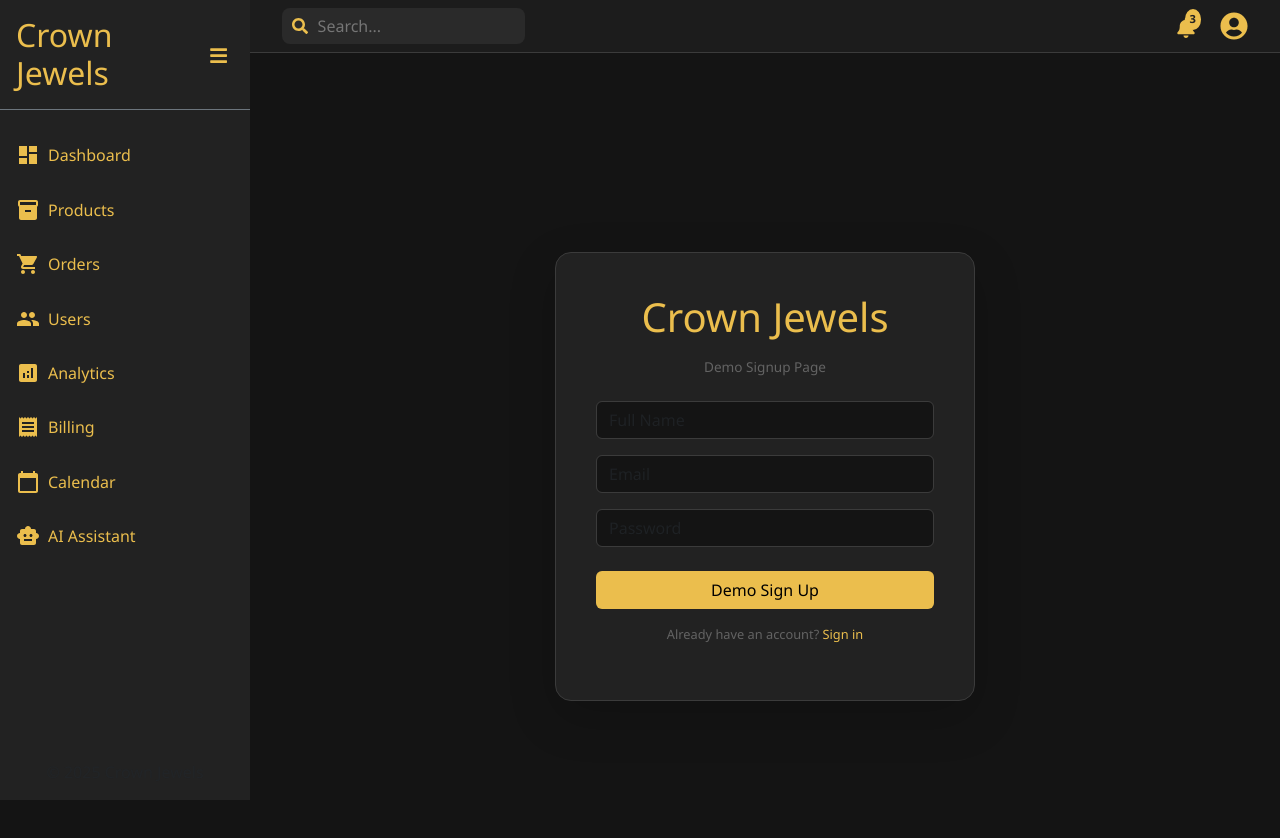
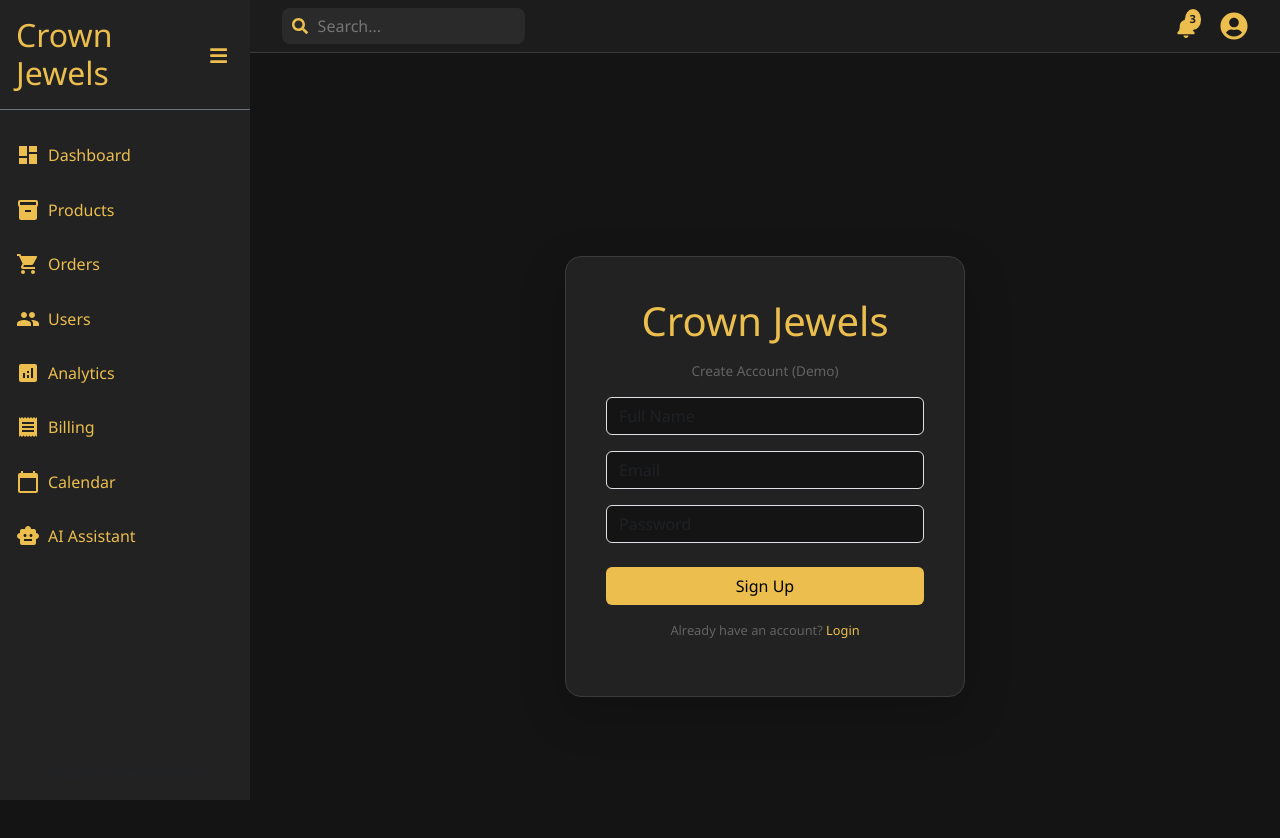
Before and after one commit to ayeshashafique018/ecommerce-admin-dashboard, a React (Vite) app: page /signup in a window 1280 px wide. Shown: the top 838 px of the page. Built offline with nearby package versions, Linux system fonts and the light colour scheme; sample sign-in values are in the browser's storage.

Commit message:
Updated signup & login with demo authentication flow

```diff
--- a/src/pages/Login.jsx
+++ b/src/pages/Login.jsx
@@ -1,7 +1,6 @@
 import React, { useState } from "react";
 import { useNavigate } from "react-router-dom";
 import Swal from "sweetalert2";
-import { login } from "../api/adminApi";
 
 export default function Login() {
   const navigate = useNavigate();
@@ -10,114 +9,226 @@ export default function Login() {
   const [password, setPassword] = useState("");
   const [loading, setLoading] = useState(false);
 
-  const handleSubmit = async (e) => {
+  const handleSubmit = (e) => {
     e.preventDefault();
     if (loading) return;
 
     setLoading(true);
 
-    try {
-      const response = await login(email, password);
+    setTimeout(() => {
+      const savedUser = JSON.parse(localStorage.getItem("user"));
 
-      const userData = response.data;
+      // Demo credentials
+      if (email === "admin@demo.com" && password === "123456") {
+        localStorage.setItem("token", "demo_token_123456");
 
         Swal.fire({
           icon: "success",
-        title: "Success",
-        text: `Welcome ${userData.name}`,
+          title: "Demo Login Successful",
         });
 
-      navigate("/dashboard", { replace: true });
-    } catch (err) {
-      const message =
-        err?.response?.data?.message ||
-        err?.response?.data ||
-        "Invalid email or password";
+        navigate("/dashboard");
+      }
+      // If user signed up before
+      else if (savedUser && savedUser.email === email) {
+        localStorage.setItem("token", "user_token_123");
 
         Swal.fire({
+          icon: "success",
+          title: "Login Successful",
+          text: `Welcome ${savedUser.name}`,
+        });
+
+        navigate("/dashboard");
+      } else {
+        Swal.fire({
           icon: "error",
-        title: "Authentication Failed",
-        text: message,
+          title: "Login Failed",
+          text: "Invalid credentials",
         });
-    } finally {
+      }
+
       setLoading(false);
-    }
+    }, 1000);
   };
 
   return (
-    <div
-      className="d-flex align-items-center justify-content-center"
-      style={{ minHeight: "100vh", backgroundColor: "#141414" }}
-    >
-      <div
-        className="card shadow-lg"
-        style={{
-          width: "100%",
-          maxWidth: "400px",
-          backgroundColor: "#222222",
-          borderColor: "#3b3b3b",
-          borderRadius: "1rem",
-        }}
-      >
+    <div className="d-flex align-items-center justify-content-center" style={{ minHeight: "100vh", backgroundColor: "#141414" }}>
+      <div className="card shadow-lg" style={{ width: "100%", maxWidth: "400px", backgroundColor: "#222", borderColor: "#3b3b3b", borderRadius: "1rem" }}>
         <div className="card-body p-4">
           <h1 className="text-center mb-3" style={{ color: "#EBBE4D" }}>
             Crown Jewels
           </h1>
-          <p
-            className="text-center mb-4"
-            style={{ color: "#636363", fontSize: "0.85rem" }}
-          >
-            Admin Control Panel
+
+          <p className="text-center mb-3" style={{ color: "#636363", fontSize: "0.85rem" }}>
+            Admin Login
           </p>
 
+          {/* Demo hint */}
+          <div className="mb-3 text-center" style={{ color: "#aaa", fontSize: "0.8rem" }}>
+            Demo: <br />
+            Email: <code>admin@demo.com</code> <br />
+            Password: <code>123456</code>
+          </div>
+
           <form onSubmit={handleSubmit}>
-            <div className="mb-3">
-              <label className="form-label" style={{ color: "#636363" }}>
-                Email
-              </label>
             <input
               type="email"
-                className="form-control"
-                style={{
-                  backgroundColor: "#141414",
-                  color: "#fff",
-                  borderColor: "#3b3b3b",
-                }}
+              placeholder="Email"
+              className="form-control mb-3"
+              style={{ backgroundColor: "#141414", color: "#fff" }}
               value={email}
               onChange={(e) => setEmail(e.target.value)}
               required
             />
-            </div>
 
-            <div className="mb-4">
-              <label className="form-label" style={{ color: "#636363" }}>
-                Password
-              </label>
             <input
               type="password"
-                className="form-control"
-                style={{
-                  backgroundColor: "#141414",
-                  color: "#fff",
-                  borderColor: "#3b3b3b",
-                }}
+              placeholder="Password"
+              className="form-control mb-4"
+              style={{ backgroundColor: "#141414", color: "#fff" }}
               value={password}
               onChange={(e) => setPassword(e.target.value)}
               required
             />
-            </div>
 
-            <button
-              type="submit"
-              className="btn w-100"
-              style={{ backgroundColor: "#EBBE4D", color: "#000" }}
-              disabled={loading}
-            >
-              {loading ? "Authenticating..." : "Sign In"}
+            <button className="btn w-100" style={{ backgroundColor: "#EBBE4D", color: "#000" }} disabled={loading}>
+              {loading ? "Logging in..." : "Login"}
             </button>
           </form>
+
+          <p className="text-center mt-3" style={{ color: "#636363", fontSize: "0.8rem" }}>
+            Don’t have an account?{" "}
+            <span style={{ color: "#EBBE4D", cursor: "pointer" }} onClick={() => navigate("/signup")}>
+              Sign up
+            </span>
+          </p>
         </div>
       </div>
     </div>
   );
 }
+
+// import React, { useState } from "react";
+// import { useNavigate } from "react-router-dom";
+// import Swal from "sweetalert2";
+// import { login } from "../api/adminApi";
+
+// export default function Login() {
+//   const navigate = useNavigate();
+
+//   const [email, setEmail] = useState("");
+//   const [password, setPassword] = useState("");
+//   const [loading, setLoading] = useState(false);
+
+//   const handleSubmit = async (e) => {
+//     e.preventDefault();
+//     if (loading) return;
+
+//     setLoading(true);
+
+//     try {
+//       const response = await login(email, password);
+
+//       const userData = response.data;
+
+//       Swal.fire({
+//         icon: "success",
+//         title: "Success",
+//         text: `Welcome ${userData.name}`,
+//       });
+
+//       navigate("/dashboard", { replace: true });
+//     } catch (err) {
+//       const message =
+//         err?.response?.data?.message ||
+//         err?.response?.data ||
+//         "Invalid email or password";
+
+//       Swal.fire({
+//         icon: "error",
+//         title: "Authentication Failed",
+//         text: message,
+//       });
+//     } finally {
+//       setLoading(false);
+//     }
+//   };
+
+//   return (
+//     <div
+//       className="d-flex align-items-center justify-content-center"
+//       style={{ minHeight: "100vh", backgroundColor: "#141414" }}
+//     >
+//       <div
+//         className="card shadow-lg"
+//         style={{
+//           width: "100%",
+//           maxWidth: "400px",
+//           backgroundColor: "#222222",
+//           borderColor: "#3b3b3b",
+//           borderRadius: "1rem",
+//         }}
+//       >
+//         <div className="card-body p-4">
+//           <h1 className="text-center mb-3" style={{ color: "#EBBE4D" }}>
+//             Crown Jewels
+//           </h1>
+//           <p
+//             className="text-center mb-4"
+//             style={{ color: "#636363", fontSize: "0.85rem" }}
+//           >
+//             Admin Control Panel
+//           </p>
+
+//           <form onSubmit={handleSubmit}>
+//             <div className="mb-3">
+//               <label className="form-label" style={{ color: "#636363" }}>
+//                 Email
+//               </label>
+//               <input
+//                 type="email"
+//                 className="form-control"
+//                 style={{
+//                   backgroundColor: "#141414",
+//                   color: "#fff",
+//                   borderColor: "#3b3b3b",
+//                 }}
+//                 value={email}
+//                 onChange={(e) => setEmail(e.target.value)}
+//                 required
+//               />
+//             </div>
+
+//             <div className="mb-4">
+//               <label className="form-label" style={{ color: "#636363" }}>
+//                 Password
+//               </label>
+//               <input
+//                 type="password"
+//                 className="form-control"
+//                 style={{
+//                   backgroundColor: "#141414",
+//                   color: "#fff",
+//                   borderColor: "#3b3b3b",
+//                 }}
+//                 value={password}
+//                 onChange={(e) => setPassword(e.target.value)}
+//                 required
+//               />
+//             </div>
+
+//             <button
+//               type="submit"
+//               className="btn w-100"
+//               style={{ backgroundColor: "#EBBE4D", color: "#000" }}
+//               disabled={loading}
+//             >
+//               {loading ? "Authenticating..." : "Sign In"}
+//             </button>
+//           </form>
+//         </div>
+//       </div>
+//     </div>
+//   );
+// }
--- a/src/pages/Signup.jsx
+++ b/src/pages/Signup.jsx
@@ -1,3 +1,96 @@
+import React, { useState } from "react";
+import { useNavigate } from "react-router-dom";
+import Swal from "sweetalert2";
+
+export default function Signup() {
+  const navigate = useNavigate();
+
+  const [name, setName] = useState("");
+  const [email, setEmail] = useState("");
+  const [password, setPassword] = useState("");
+  const [loading, setLoading] = useState(false);
+
+  const handleSubmit = (e) => {
+    e.preventDefault();
+    if (loading) return;
+
+    setLoading(true);
+
+    setTimeout(() => {
+      const user = { name, email };
+
+      localStorage.setItem("user", JSON.stringify(user));
+
+      Swal.fire({
+        icon: "success",
+        title: "Account Created",
+        text: "You can now login",
+      });
+
+      setLoading(false);
+      navigate("/login");
+    }, 1000);
+  };
+
+  return (
+    <div className="d-flex align-items-center justify-content-center" style={{ minHeight: "100vh", backgroundColor: "#141414" }}>
+      <div className="card shadow-lg" style={{ width: "100%", maxWidth: "400px", backgroundColor: "#222", borderColor: "#3b3b3b", borderRadius: "1rem" }}>
+        <div className="card-body p-4">
+          <h1 className="text-center mb-3" style={{ color: "#EBBE4D" }}>
+            Crown Jewels
+          </h1>
+
+          <p className="text-center mb-3" style={{ color: "#636363", fontSize: "0.85rem" }}>
+            Create Account (Demo)
+          </p>
+
+          <form onSubmit={handleSubmit}>
+            <input
+              type="text"
+              placeholder="Full Name"
+              className="form-control mb-3"
+              style={{ backgroundColor: "#141414", color: "#fff" }}
+              value={name}
+              onChange={(e) => setName(e.target.value)}
+              required
+            />
+
+            <input
+              type="email"
+              placeholder="Email"
+              className="form-control mb-3"
+              style={{ backgroundColor: "#141414", color: "#fff" }}
+              value={email}
+              onChange={(e) => setEmail(e.target.value)}
+              required
+            />
+
+            <input
+              type="password"
+              placeholder="Password"
+              className="form-control mb-4"
+              style={{ backgroundColor: "#141414", color: "#fff" }}
+              value={password}
+              onChange={(e) => setPassword(e.target.value)}
+              required
+            />
+
+            <button className="btn w-100" style={{ backgroundColor: "#EBBE4D", color: "#000" }} disabled={loading}>
+              {loading ? "Creating..." : "Sign Up"}
+            </button>
+          </form>
+
+          <p className="text-center mt-3" style={{ color: "#636363", fontSize: "0.8rem" }}>
+            Already have an account?{" "}
+            <span style={{ color: "#EBBE4D", cursor: "pointer" }} onClick={() => navigate("/login")}>
+              Login
+            </span>
+          </p>
+        </div>
+      </div>
+    </div>
+  );
+}
 // import React, { useState } from "react";
 // import { useNavigate } from "react-router-dom";
 // import Swal from "sweetalert2";
@@ -156,143 +249,143 @@
 //     </div>
 //   );
 // }
-import React, { useState } from "react";
-import { useNavigate } from "react-router-dom";
-import Swal from "sweetalert2";
+// import React, { useState } from "react";
+// import { useNavigate } from "react-router-dom";
+// import Swal from "sweetalert2";
 
-export default function Signup() {
-  const navigate = useNavigate();
+// export default function Signup() {
+//   const navigate = useNavigate();
 
-  const [name, setName] = useState("");
-  const [email, setEmail] = useState("");
-  const [password, setPassword] = useState("");
-  const [loading, setLoading] = useState(false);
+//   const [name, setName] = useState("");
+//   const [email, setEmail] = useState("");
+//   const [password, setPassword] = useState("");
+//   const [loading, setLoading] = useState(false);
 
-  const handleSubmit = (e) => {
-    e.preventDefault();
-    if (loading) return;
+//   const handleSubmit = (e) => {
+//     e.preventDefault();
+//     if (loading) return;
 
-    setLoading(true);
+//     setLoading(true);
 
-    setTimeout(() => {
-      // Fake token + user
-      const fakeToken = "demo_token_123456";
-      const user = { name, email };
+//     setTimeout(() => {
+//       // Fake token + user
+//       const fakeToken = "demo_token_123456";
+//       const user = { name, email };
 
-      localStorage.setItem("token", fakeToken);
-      localStorage.setItem("user", JSON.stringify(user));
+//       localStorage.setItem("token", fakeToken);
+//       localStorage.setItem("user", JSON.stringify(user));
 
-      Swal.fire({
-        icon: "success",
-        title: "Demo Account Created",
-        text: `Welcome ${name}`,
-      });
+//       Swal.fire({
+//         icon: "success",
+//         title: "Demo Account Created",
+//         text: `Welcome ${name}`,
+//       });
 
-      setLoading(false);
-      navigate("/dashboard", { replace: true });
-    }, 1000);
-  };
+//       setLoading(false);
+//       navigate("/dashboard", { replace: true });
+//     }, 1000);
+//   };
 
-  return (
-    <div
-      className="d-flex align-items-center justify-content-center"
-      style={{ minHeight: "100vh", backgroundColor: "#141414" }}
-    >
-      <div
-        className="card shadow-lg"
-        style={{
-          width: "100%",
-          maxWidth: "420px",
-          backgroundColor: "#222222",
-          borderColor: "#3b3b3b",
-          borderRadius: "1rem",
-        }}
-      >
-        <div className="card-body p-4">
-          <h1 className="text-center mb-3" style={{ color: "#EBBE4D" }}>
-            Crown Jewels
-          </h1>
+//   return (
+//     <div
+//       className="d-flex align-items-center justify-content-center"
+//       style={{ minHeight: "100vh", backgroundColor: "#141414" }}
+//     >
+//       <div
+//         className="card shadow-lg"
+//         style={{
+//           width: "100%",
+//           maxWidth: "420px",
+//           backgroundColor: "#222222",
+//           borderColor: "#3b3b3b",
+//           borderRadius: "1rem",
+//         }}
+//       >
+//         <div className="card-body p-4">
+//           <h1 className="text-center mb-3" style={{ color: "#EBBE4D" }}>
+//             Crown Jewels
+//           </h1>
 
-          <p
-            className="text-center mb-4"
-            style={{ color: "#636363", fontSize: "0.85rem" }}
-          >
-            Demo Signup Page
-          </p>
+//           <p
+//             className="text-center mb-4"
+//             style={{ color: "#636363", fontSize: "0.85rem" }}
+//           >
+//             Demo Signup Page
+//           </p>
 
-          <form onSubmit={handleSubmit}>
-            <div className="mb-3">
-              <input
-                type="text"
-                placeholder="Full Name"
-                className="form-control"
-                style={{
-                  backgroundColor: "#141414",
-                  color: "#fff",
-                  borderColor: "#3b3b3b",
-                }}
-                value={name}
-                onChange={(e) => setName(e.target.value)}
-                required
-              />
-            </div>
+//           <form onSubmit={handleSubmit}>
+//             <div className="mb-3">
+//               <input
+//                 type="text"
+//                 placeholder="Full Name"
+//                 className="form-control"
+//                 style={{
+//                   backgroundColor: "#141414",
+//                   color: "#fff",
+//                   borderColor: "#3b3b3b",
+//                 }}
+//                 value={name}
+//                 onChange={(e) => setName(e.target.value)}
+//                 required
+//               />
+//             </div>
 
-            <div className="mb-3">
-              <input
-                type="email"
-                placeholder="Email"
-                className="form-control"
-                style={{
-                  backgroundColor: "#141414",
-                  color: "#fff",
-                  borderColor: "#3b3b3b",
-                }}
-                value={email}
-                onChange={(e) => setEmail(e.target.value)}
-                required
-              />
-            </div>
+//             <div className="mb-3">
+//               <input
+//                 type="email"
+//                 placeholder="Email"
+//                 className="form-control"
+//                 style={{
+//                   backgroundColor: "#141414",
+//                   color: "#fff",
+//                   borderColor: "#3b3b3b",
+//                 }}
+//                 value={email}
+//                 onChange={(e) => setEmail(e.target.value)}
+//                 required
+//               />
+//             </div>
 
-            <div className="mb-4">
-              <input
-                type="password"
-                placeholder="Password"
-                className="form-control"
-                style={{
-                  backgroundColor: "#141414",
-                  color: "#fff",
-                  borderColor: "#3b3b3b",
-                }}
-                value={password}
-                onChange={(e) => setPassword(e.target.value)}
-                required
-              />
-            </div>
+//             <div className="mb-4">
+//               <input
+//                 type="password"
+//                 placeholder="Password"
+//                 className="form-control"
+//                 style={{
+//                   backgroundColor: "#141414",
+//                   color: "#fff",
+//                   borderColor: "#3b3b3b",
+//                 }}
+//                 value={password}
+//                 onChange={(e) => setPassword(e.target.value)}
+//                 required
+//               />
+//             </div>
 
-            <button
-              type="submit"
-              className="btn w-100"
-              style={{ backgroundColor: "#EBBE4D", color: "#000" }}
-              disabled={loading}
-            >
-              {loading ? "Creating..." : "Demo Sign Up"}
-            </button>
-          </form>
+//             <button
+//               type="submit"
+//               className="btn w-100"
+//               style={{ backgroundColor: "#EBBE4D", color: "#000" }}
+//               disabled={loading}
+//             >
+//               {loading ? "Creating..." : "Demo Sign Up"}
+//             </button>
+//           </form>
 
-          <p
-            className="text-center mt-3"
-            style={{ color: "#636363", fontSize: "0.8rem" }}
-          >
-            Already have an account?{" "}
-            <span
-              style={{ color: "#EBBE4D", cursor: "pointer" }}
-              onClick={() => navigate("/login")}
-            >
-              Sign in
-            </span>
-          </p>
-        </div>
-      </div>
-    </div>
-  );
-}
+//           <p
+//             className="text-center mt-3"
+//             style={{ color: "#636363", fontSize: "0.8rem" }}
+//           >
+//             Already have an account?{" "}
+//             <span
+//               style={{ color: "#EBBE4D", cursor: "pointer" }}
+//               onClick={() => navigate("/login")}
+//             >
+//               Sign in
+//             </span>
+//           </p>
+//         </div>
+//       </div>
+//     </div>
+//   );
+// }
```
Lines whose indentation alone changed are shown as unchanged.
